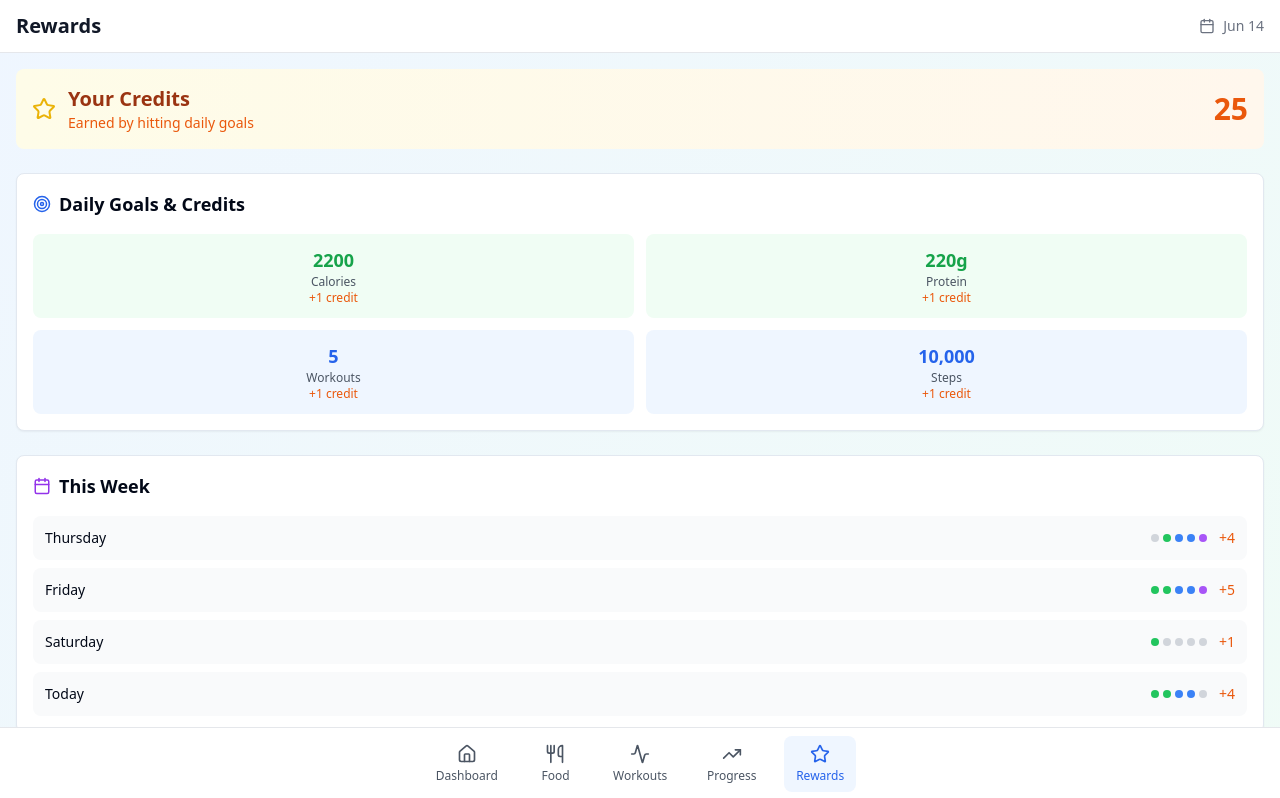
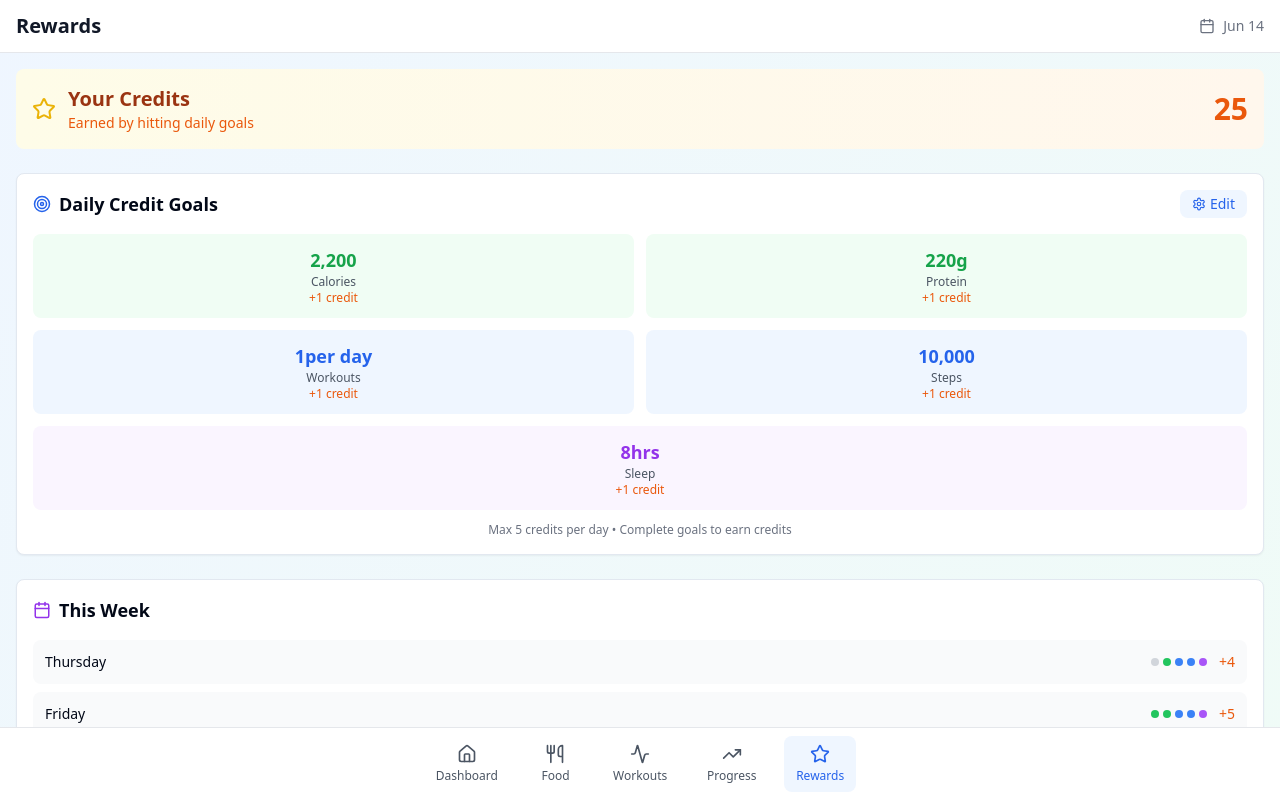
Before and after one commit to joeyushh/vitality-vista-view, a React (Vite) app: page /rewards in a window 1280 px wide. Shown: the top 798 px of the page. Built offline with nearby package versions, Linux system fonts and the light colour scheme.

Commit message:
Feat: Expand rewards section
Added functionality to earn credits based on various metrics, with a maximum of 5 per day. Implemented an "Edit Goals" button with a modal for customizing credit goals.

```diff
--- /dev/null
+++ b/src/components/CreditGoalsModal.tsx
@@ -0,0 +1,139 @@
+
+import { Card } from "@/components/ui/card";
+import { X, Target, Info } from "lucide-react";
+import { useState } from "react";
+
+interface CreditGoal {
+  id: string;
+  name: string;
+  value: number;
+  unit: string;
+  color: string;
+}
+
+interface CreditGoalsModalProps {
+  onClose: () => void;
+  availableGoals: CreditGoal[];
+  currentGoals: CreditGoal[];
+}
+
+export default function CreditGoalsModal({ onClose, availableGoals, currentGoals }: CreditGoalsModalProps) {
+  const [selectedGoals, setSelectedGoals] = useState<CreditGoal[]>(currentGoals);
+
+  const handleGoalToggle = (goal: CreditGoal) => {
+    const isSelected = selectedGoals.some(g => g.id === goal.id);
+
+    if (isSelected) {
+      setSelectedGoals(selectedGoals.filter(g => g.id !== goal.id));
+    } else if (selectedGoals.length < 5) {
+      setSelectedGoals([...selectedGoals, goal]);
+    }
+  };
+
+  const handleSave = () => {
+    // Here you would typically save to your state management or backend
+    console.log('Saving credit goals:', selectedGoals);
+    onClose();
+  };
+
+  return (
+    <div className="fixed inset-0 bg-black bg-opacity-50 flex items-center justify-center z-50 p-4">
+      <Card className="w-full max-w-md max-h-[90vh] overflow-y-auto">
+        <div className="p-6">
+          {/* Header */}
+          <div className="flex items-center justify-between mb-6">
+            <div className="flex items-center gap-3">
+              <Target className="text-blue-600" size={24} />
+              <h2 className="text-xl font-bold">Edit Credit Goals</h2>
+            </div>
+            <button
+              onClick={onClose}
+              className="p-2 hover:bg-gray-100 rounded-full"
+            >
+              <X size={20} />
+            </button>
+          </div>
+
+          {/* Info Section */}
+          <div className="mb-6 p-3 bg-blue-50 rounded-lg">
+            <div className="flex items-start gap-2">
+              <Info className="text-blue-600 mt-0.5" size={16} />
+              <div className="text-sm text-blue-800">
+                <p className="font-medium mb-1">Choose up to 5 daily goals</p>
+                <p>Complete each goal to earn 1 credit. Maximum 5 credits per day.</p>
+              </div>
+            </div>
+          </div>
+
+          {/* Goal Selection */}
+          <div className="mb-6">
+            <div className="flex items-center justify-between mb-3">
+              <h3 className="font-semibold">Available Goals</h3>
+              <span className="text-sm text-gray-600">
+                {selectedGoals.length}/5 selected
+              </span>
+            </div>
+
+            <div className="space-y-2">
+              {availableGoals.map((goal) => {
+                const isSelected = selectedGoals.some(g => g.id === goal.id);
+                const canSelect = selectedGoals.length < 5 || isSelected;
+
+                return (
+                  <button
+                    key={goal.id}
+                    onClick={() => handleGoalToggle(goal)}
+                    disabled={!canSelect}
+                    className={`w-full p-3 rounded-lg border-2 text-left transition-all ${
+                      isSelected
+                        ? `border-${goal.color}-300 bg-${goal.color}-50`
+                        : canSelect
+                        ? 'border-gray-200 bg-white hover:border-gray-300'
+                        : 'border-gray-100 bg-gray-50 opacity-50 cursor-not-allowed'
+                    }`}
+                  >
+                    <div className="flex items-center justify-between">
+                      <div>
+                        <div className="font-medium">{goal.name}</div>
+                        <div className="text-sm text-gray-600">
+                          {goal.value.toLocaleString()}{goal.unit}
+                          {goal.id === 'workouts' ? '' : ' daily'}
+                        </div>
+                      </div>
+                      <div className={`w-5 h-5 rounded-full border-2 flex items-center justify-center ${
+                        isSelected
+                          ? `border-${goal.color}-500 bg-${goal.color}-500`
+                          : 'border-gray-300'
+                      }`}>
+                        {isSelected && (
+                          <div className="w-2 h-2 bg-white rounded-full"></div>
+                        )}
+                      </div>
+                    </div>
+                  </button>
+                );
+              })}
+            </div>
+          </div>
+
+          {/* Action Buttons */}
+          <div className="flex gap-3">
+            <button
+              onClick={onClose}
+              className="flex-1 py-2 px-4 border border-gray-300 rounded-lg font-medium text-gray-700 hover:bg-gray-50"
+            >
+              Cancel
+            </button>
+            <button
+              onClick={handleSave}
+              disabled={selectedGoals.length === 0}
+              className="flex-1 py-2 px-4 bg-blue-600 text-white rounded-lg font-medium hover:bg-blue-700 disabled:bg-gray-300 disabled:cursor-not-allowed"
+            >
+              Save Goals
+            </button>
+          </div>
+        </div>
+      </Card>
+    </div>
+  );
+}
--- a/src/pages/Rewards.tsx
+++ b/src/pages/Rewards.tsx
@@ -1,7 +1,10 @@
+
 import { Card } from "@/components/ui/card";
-import { Star, Target, Calendar } from "lucide-react";
+import { Star, Target, Calendar, Settings } from "lucide-react";
 import BottomNavigation from "@/components/BottomNavigation";
 import MobileHeader from "@/components/MobileHeader";
+import { useState } from "react";
+import CreditGoalsModal from "@/components/CreditGoalsModal";
 
 const NAV_LINKS = [
   { label: "Dashboard", href: "/", active: false },
@@ -11,13 +14,25 @@ const NAV_LINKS = [
   { label: "Rewards", href: "/rewards", active: true },
 ];
 
-const userGoals = {
-  dailyCalories: 2200,
-  dailyProtein: 220,
-  weeklyWorkouts: 5,
-  dailySteps: 10000,
-  dailySleep: 8
-};
+// Available credit goals to choose from
+const availableCreditGoals = [
+  { id: 'calories', name: 'Calories', value: 2200, unit: '', color: 'green' },
+  { id: 'carbs', name: 'Carbs', value: 275, unit: 'g', color: 'green' },
+  { id: 'fats', name: 'Fats', value: 73, unit: 'g', color: 'green' },
+  { id: 'protein', name: 'Protein', value: 220, unit: 'g', color: 'green' },
+  { id: 'sleep', name: 'Sleep', value: 8, unit: 'hrs', color: 'purple' },
+  { id: 'steps', name: 'Steps', value: 10000, unit: '', color: 'blue' },
+  { id: 'workouts', name: 'Workouts', value: 1, unit: 'per day', color: 'blue' }
+];
+
+// User's selected credit goals (5 max)
+const userCreditGoals = [
+  { id: 'calories', name: 'Calories', value: 2200, unit: '', color: 'green' },
+  { id: 'protein', name: 'Protein', value: 220, unit: 'g', color: 'green' },
+  { id: 'workouts', name: 'Workouts', value: 1, unit: 'per day', color: 'blue' },
+  { id: 'steps', name: 'Steps', value: 10000, unit: '', color: 'blue' },
+  { id: 'sleep', name: 'Sleep', value: 8, unit: 'hrs', color: 'purple' }
+];
 
 const weeklyProgress = [
   { day: "Monday", caloriesHit: true, proteinHit: true, workoutDone: true, stepsHit: true, sleepHit: true, creditsEarned: 5 },
@@ -30,7 +45,7 @@ const weeklyProgress = [
 ];
 
 const availableRewards = [
-  { name: "Free Smoothie", location: "Local Gym", cost: 15, credits: "15 credits", available: true },
+  { name: "Free Smoothie", location: "Local Gym", cost: 15, credits: "15 credits", available: false },
   { name: "50% Off Chipotle Bowl", location: "Chipotle", cost: 8, credits: "8 credits", available: true },
   { name: "20% Off Nike Shoes", location: "Nike Store", cost: 25, credits: "25 credits", available: false },
   { name: "Free Protein Bar", location: "Supplement Store", cost: 5, credits: "5 credits", available: true }
@@ -39,6 +54,8 @@ const availableRewards = [
 const totalCredits = weeklyProgress.reduce((sum, day) => sum + day.creditsEarned, 0);
 
 export default function Rewards() {
+  const [showCreditGoalsModal, setShowCreditGoalsModal] = useState(false);
+
   return (
     <div className="min-h-screen bg-gradient-to-br from-blue-50 to-green-50 flex flex-col pb-20">
       <MobileHeader title="Rewards" />
@@ -60,31 +77,41 @@ export default function Rewards() {
 
         {/* Your Goals Section - Mobile Optimized */}
         <Card className="p-4">
-          <div className="flex items-center gap-2 mb-4">
-            <Target className="text-blue-600" size={18} />
-            <h3 className="text-lg font-semibold">Daily Goals & Credits</h3>
+          <div className="flex items-center justify-between mb-4">
+            <div className="flex items-center gap-2">
+              <Target className="text-blue-600" size={18} />
+              <h3 className="text-lg font-semibold">Daily Credit Goals</h3>
+            </div>
+            <button
+              onClick={() => setShowCreditGoalsModal(true)}
+              className="flex items-center gap-1 px-3 py-1 bg-blue-50 text-blue-600 rounded-lg text-sm font-medium hover:bg-blue-100"
+            >
+              <Settings size={14} />
+              Edit
+            </button>
           </div>
-          <div className="grid grid-cols-2 gap-3">
-            <div className="bg-green-50 p-3 rounded-lg text-center">
-              <div className="text-lg font-bold text-green-600">{userGoals.dailyCalories}</div>
-              <div className="text-xs text-gray-600">Calories</div>
+          <div className="grid grid-cols-2 gap-3 mb-3">
+            {userCreditGoals.slice(0, 4).map((goal, index) => (
+              <div key={goal.id} className={`bg-${goal.color}-50 p-3 rounded-lg text-center`}>
+                <div className={`text-lg font-bold text-${goal.color}-600`}>
+                  {goal.value.toLocaleString()}{goal.unit}
+                </div>
+                <div className="text-xs text-gray-600">{goal.name}</div>
+                <div className="text-xs text-orange-600 font-medium">+1 credit</div>
+              </div>
+            ))}
+          </div>
+          {userCreditGoals[4] && (
+            <div className={`bg-${userCreditGoals[4].color}-50 p-3 rounded-lg text-center w-full`}>
+              <div className={`text-lg font-bold text-${userCreditGoals[4].color}-600`}>
+                {userCreditGoals[4].value.toLocaleString()}{userCreditGoals[4].unit}
+              </div>
+              <div className="text-xs text-gray-600">{userCreditGoals[4].name}</div>
               <div className="text-xs text-orange-600 font-medium">+1 credit</div>
             </div>
-            <div className="bg-green-50 p-3 rounded-lg text-center">
-              <div className="text-lg font-bold text-green-600">{userGoals.dailyProtein}g</div>
-              <div className="text-xs text-gray-600">Protein</div>
-              <div className="text-xs text-orange-600 font-medium">+1 credit</div>
-            </div>
-            <div className="bg-blue-50 p-3 rounded-lg text-center">
-              <div className="text-lg font-bold text-blue-600">{userGoals.weeklyWorkouts}</div>
-              <div className="text-xs text-gray-600">Workouts</div>
-              <div className="text-xs text-orange-600 font-medium">+1 credit</div>
-            </div>
-            <div className="bg-blue-50 p-3 rounded-lg text-center">
-              <div className="text-lg font-bold text-blue-600">{userGoals.dailySteps.toLocaleString()}</div>
-              <div className="text-xs text-gray-600">Steps</div>
-              <div className="text-xs text-orange-600 font-medium">+1 credit</div>
-            </div>
+          )}
+          <div className="mt-3 text-xs text-gray-500 text-center">
+            Max 5 credits per day • Complete goals to earn credits
           </div>
         </Card>
 
@@ -150,6 +177,14 @@ export default function Rewards() {
       </div>
 
       <BottomNavigation />
+
+      {showCreditGoalsModal && (
+        <CreditGoalsModal
+          onClose={() => setShowCreditGoalsModal(false)}
+          availableGoals={availableCreditGoals}
+          currentGoals={userCreditGoals}
+        />
+      )}
     </div>
   );
 }
```
